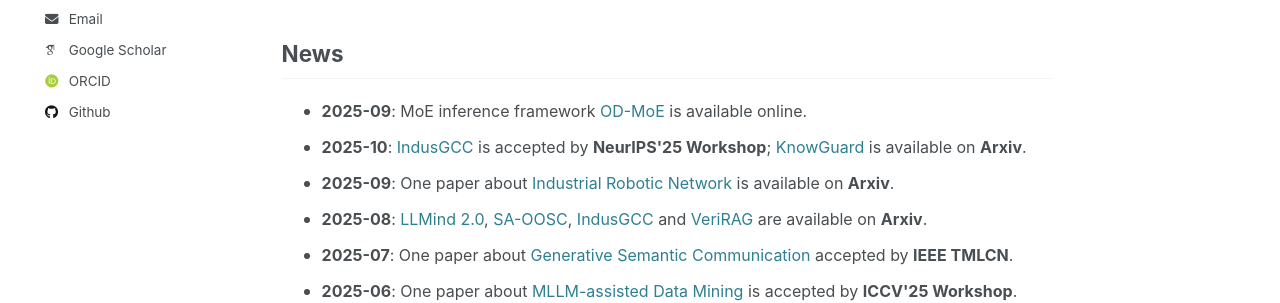
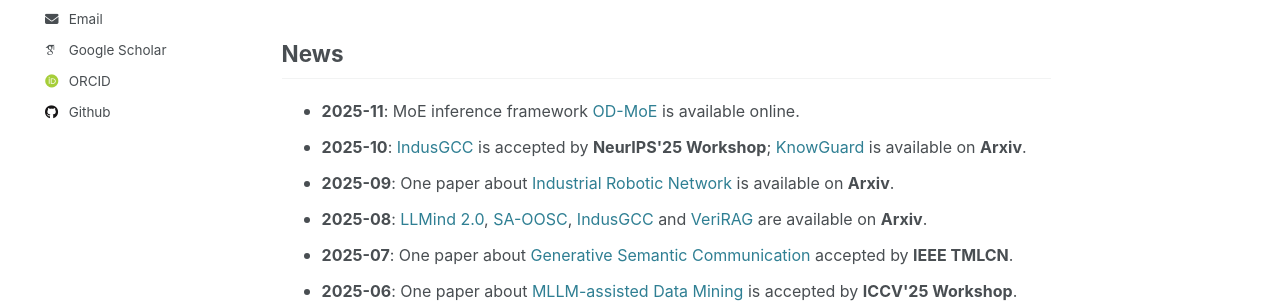
Before and after one commit to yuyangdu01/yuyangdu01.github.io, a Jekyll site: the page built from _pages/about.md, in a window 1280 px wide and 1303 px high. Shown: the part 420-723 px from the top of the window. Built offline with Jekyll 4.4.1, drawn with Linux system fonts in a browser that asks for light colours; some web fonts are replaced.

Commit message:
Update about.md

```diff
--- a/_pages/about.md
+++ b/_pages/about.md
@@ -19,7 +19,7 @@ a {
 
 News <font size=3></font>
 ------
-* <font size=3><b>2025-09</b>: MoE inference framework <a href="https://github.com/1155157110/DMoE/blob/main/pub/OD-MoE.pdf">OD-MoE</a> is available online.</font>
+* <font size=3><b>2025-11</b>: MoE inference framework <a href="https://github.com/1155157110/DMoE/blob/main/pub/OD-MoE.pdf">OD-MoE</a> is available online.</font>
 * <font size=3><b>2025-10</b>: <a href="https://arxiv.org/abs/2509.01199"> IndusGCC</a> is accepted by <b>NeurIPS'25 Workshop</b>; <a href="https://arxiv.org/abs/2509.24816">KnowGuard</a> is available on <b>Arxiv</b>.</font>
 * <font size=3><b>2025-09</b>: One paper about <a href="https://arxiv.org/abs/2509.06119">Industrial Robotic Network</a> is available on <b>Arxiv</b>.</font>
 * <font size=3><b>2025-08</b>: <a href="https://arxiv.org/abs/2508.13920"> LLMind 2.0</a>, <a href="https://arxiv.org/abs/2509.07436"> SA-OOSC</a>, <a href="https://arxiv.org/abs/2509.01199"> IndusGCC</a> and <a href="https://arxiv.org/abs/2507.15664"> VeriRAG</a> are available on <b>Arxiv</b>.</font>
```
